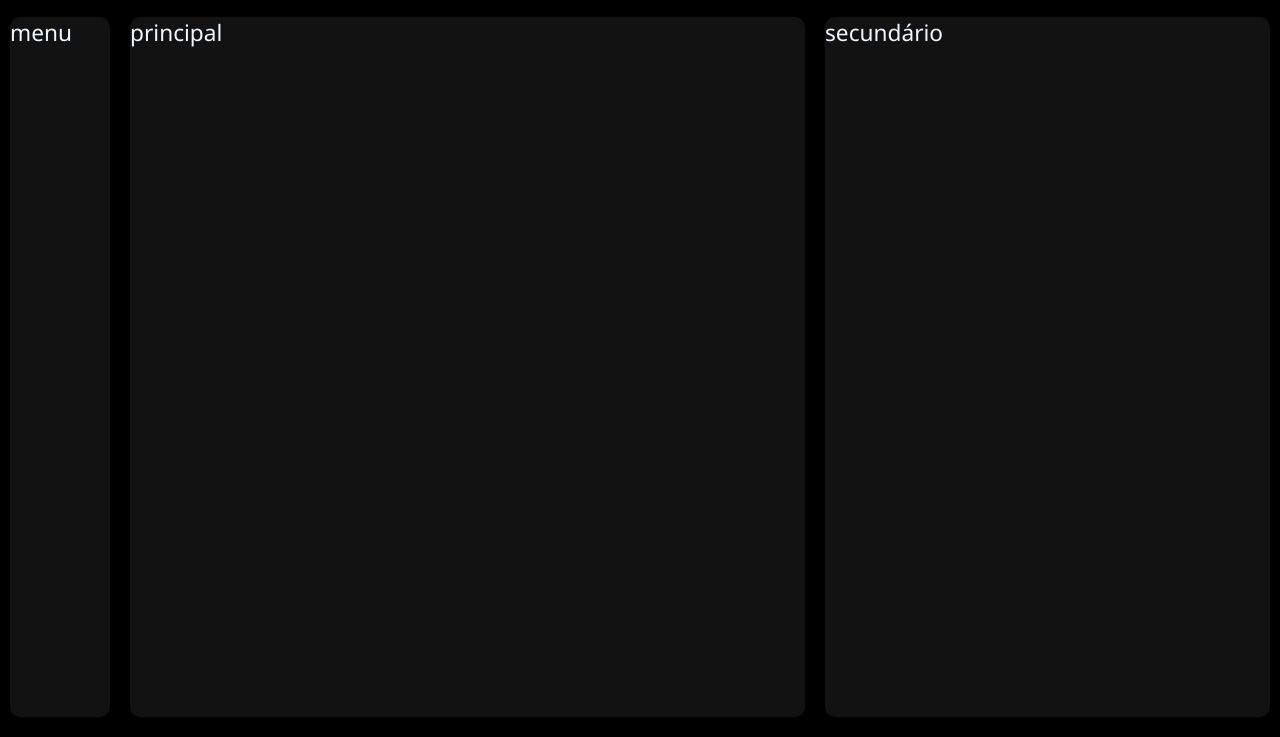
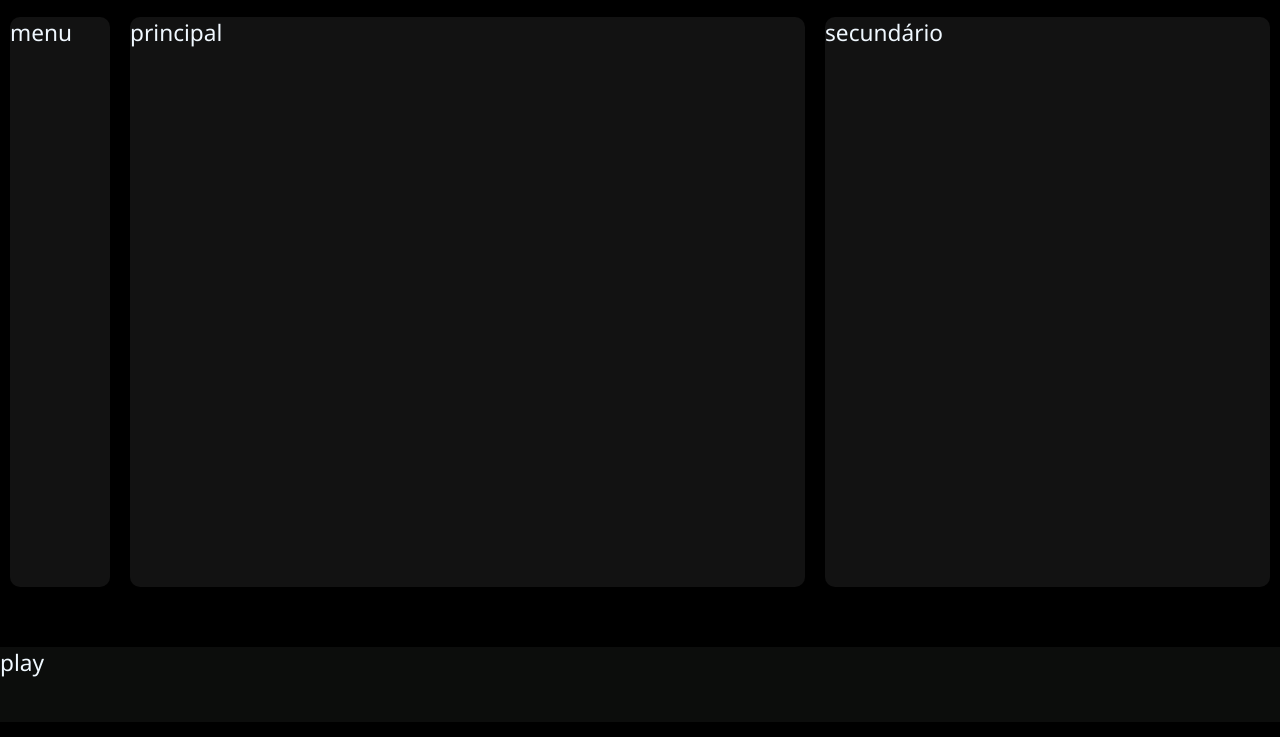
Before and after one commit to Renderson99/html.css, a plain HTML site: page pratica/flexbox/pratica07(25)/index.html in a window 1280 px wide. Shown: the part 63-800 px from the top of the page. Drawn offline with Linux system fonts and the light colour scheme.

Commit message:
pratica 07 novamente

```diff
--- a/pratica/flexbox/pratica07(25)/estilos/style.css
+++ b/pratica/flexbox/pratica07(25)/estilos/style.css
@@ -22,37 +22,42 @@ header > h1 {
 
 main {
     background-color: rgb(0, 0, 0);
-    height: 90vh;
+    height: 80vh;
     width: 100vw;
     display: flex;
 }
 
-aside#menu {
+aside#menu, aside#principal, aside#secundario {
     display: flex;
-    flex-basis: 100px;
     margin: 10px;
     border-radius: 10px;
     background-color: rgb(18, 18, 18);
+    height: 570px;
+}
+
+aside.menu {
+    flex-basis: 100px;
     flex-shrink: 0;
     flex-grow: 0;
+
 }
 
-aside#principal {
-    display: flex;
+aside.principal {
     flex-basis: 400px;
-    margin: 10px;
-    border-radius: 10px;
-    background-color: rgb(18, 18, 18);
     flex-shrink: 0;
     flex-grow: 1;
 }
 
-aside#secundario {
-    display: flex;
+aside.secundario {
     flex-basis: 170px;
-    margin: 10px;
-    border-radius: 10px;
-    background-color: rgb(18, 18, 18);
     flex-shrink: 1;
     flex-grow: 1;
 }
+
+aside.play {
+    display: flex;
+    flex-direction: row;
+    flex-flow: row nowrap;
+    height: 75px;
+    background-color: rgb(12, 13, 12);
+}
--- a/pratica/flexbox/pratica07(25)/index.html
+++ b/pratica/flexbox/pratica07(25)/index.html
@@ -11,17 +11,23 @@
         <h1>Praticando flexbox: flex-basic, flex-shrink e flex-grow</h1>
     </header>
     <main>
-        <aside id="menu">
+        <aside id="menu" class="menu">
             menu
         </aside>
 
-        <aside id="principal">
+        <aside id="principal" class="principal">
             principal
         </aside>
 
-        <aside id="secundario">
+        <aside id="secundario" class="secundario">
             secundário
         </aside>
+
     </main>
+    <footer>
+        <aside id="play" class="play">
+            play
+        </aside>
+    </footer>
 </body>
 </html>
```
